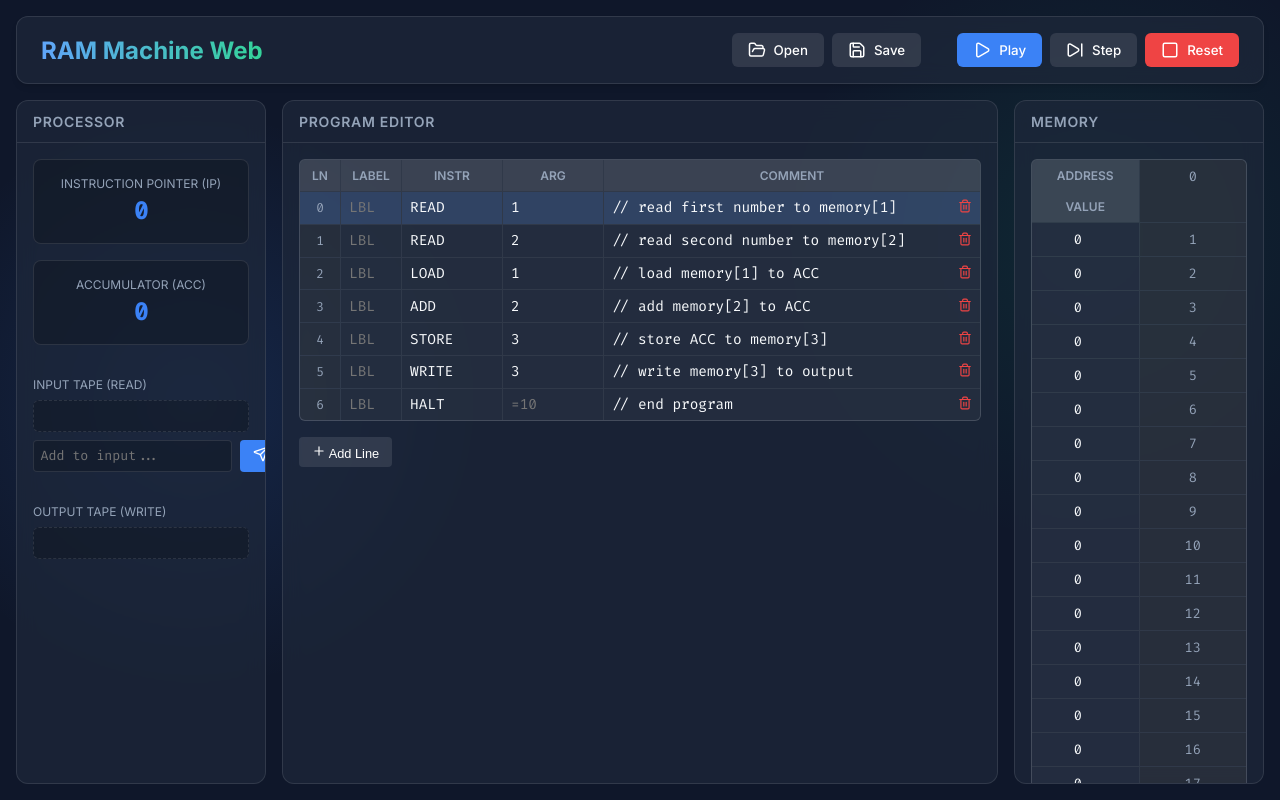
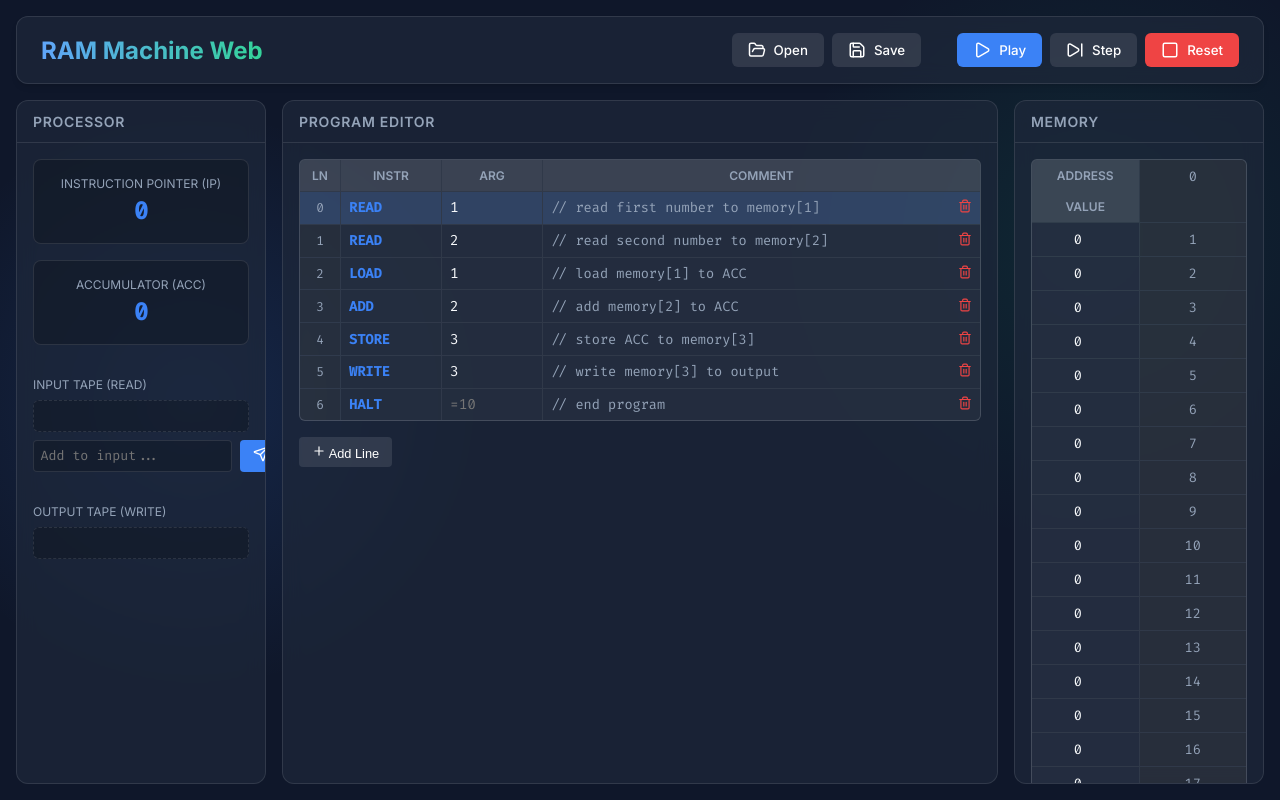
Before and after one commit to M1szS/premium-projekt, a React (Vite) app: page / in a window 1280 px wide. Built offline with nearby package versions, Linux system fonts and the light colour scheme.

Commit message:
feat: implement RAM machine editor interface with instruction management and execution controls

```diff
--- a/src/App.jsx
+++ b/src/App.jsx
@@ -7,13 +7,13 @@ import { RAMEngine } from './lib/ramEngine';
 import './styles/main.scss';
 
 const initialProgram = [
-  { label: '', instruction: 'READ', argument: '1', comment: '// read first number to memory[1]' },
-  { label: '', instruction: 'READ', argument: '2', comment: '// read second number to memory[2]' },
-  { label: '', instruction: 'LOAD', argument: '1', comment: '// load memory[1] to ACC' },
-  { label: '', instruction: 'ADD', argument: '2', comment: '// add memory[2] to ACC' },
-  { label: '', instruction: 'STORE', argument: '3', comment: '// store ACC to memory[3]' },
-  { label: '', instruction: 'WRITE', argument: '3', comment: '// write memory[3] to output' },
-  { label: '', instruction: 'HALT', argument: '', comment: '// end program' },
+  { instruction: 'READ', argument: '1', comment: '// read first number to memory[1]' },
+  { instruction: 'READ', argument: '2', comment: '// read second number to memory[2]' },
+  { instruction: 'LOAD', argument: '1', comment: '// load memory[1] to ACC' },
+  { instruction: 'ADD', argument: '2', comment: '// add memory[2] to ACC' },
+  { instruction: 'STORE', argument: '3', comment: '// store ACC to memory[3]' },
+  { instruction: 'WRITE', argument: '3', comment: '// write memory[3] to output' },
+  { instruction: 'HALT', argument: '', comment: '// end program' },
 ];
 
 function App() {
@@ -112,7 +112,7 @@ function App() {
   }, [isRunning, program]); // Need program in dep to keep it updated
 
   const handleAddLine = () => {
-    setProgram([...program, { label: '', instruction: '', argument: '', comment: '' }]);
+    setProgram([...program, { instruction: '', argument: '', comment: '' }]);
   };
 
   const handleRemoveLine = (index) => {
--- a/src/components/ProgramEditor.jsx
+++ b/src/components/ProgramEditor.jsx
@@ -1,11 +1,54 @@
 import React from 'react';
 import { Plus, Trash2 } from 'lucide-react';
 
+const INSTRUCTIONS = [
+  'READ', 'WRITE', 'LOAD', 'STORE', 'ADD', 'SUB', 'MULT', 'DIV', 'JUMP', 'JGTZ', 'JZERO', 'HALT', 'NOP'
+];
+
 export function ProgramEditor({ program, activeLine, onChange, onAddLine, onRemoveLine }) {
+
+  const getAutoComment = (inst, arg) => {
+    if (!inst) return '';
+    const instruction = inst.toUpperCase();
+    const cleanArg = arg ? arg.trim() : '';
+
+    let target = '';
+    if (cleanArg.startsWith('=')) {
+      target = `value ${cleanArg.substring(1)}`;
+    } else if (cleanArg.startsWith('*') || cleanArg.startsWith('^')) {
+      target = `address pointed to by address ${cleanArg.substring(1)}`;
+    } else if (cleanArg) {
+      target = `address ${cleanArg}`;
+    }
+
+    switch (instruction) {
+      case 'READ': return `// read input to ${target || 'address'}`;
+      case 'WRITE': return `// write ${target || 'value'} to output`;
+      case 'LOAD': return `// load ${target || 'value'} to accumulator`;
+      case 'STORE': return `// store accumulator to ${target || 'address'}`;
+      case 'ADD': return `// add ${target || 'value'} to accumulator`;
+      case 'SUB': return `// subtract ${target || 'value'} from accumulator`;
+      case 'MULT': return `// multiply accumulator by ${target || 'value'}`;
+      case 'DIV': return `// divide accumulator by ${target || 'value'}`;
+      case 'JUMP': return `// jump to label/line ${cleanArg}`;
+      case 'JGTZ': return `// jump to ${cleanArg} if ACC > 0`;
+      case 'JZERO': return `// jump to ${cleanArg} if ACC == 0`;
+      case 'HALT': return `// halt program execution`;
+      case 'NOP': return `// no operation`;
+      default: return '';
+    }
+  };
 
   const handleChange = (index, field, value) => {
     const newProgram = [...program];
-    newProgram[index] = { ...newProgram[index], [field]: value };
+    const updatedLine = { ...newProgram[index], [field]: value };
+
+    // Update comment automatically
+    if (field === 'instruction' || field === 'argument') {
+      updatedLine.comment = getAutoComment(updatedLine.instruction, updatedLine.argument);
+    }
+
+    newProgram[index] = updatedLine;
     onChange(newProgram);
   };
 
@@ -17,7 +60,6 @@ export function ProgramEditor({ program, activeLine, onChange, onAddLine, onRemo
           {/* Header */}
           <div className="grid-row">
             <div className="grid-header">LN</div>
-            <div className="grid-header">Label</div>
             <div className="grid-header">Instr</div>
             <div className="grid-header">Arg</div>
             <div className="grid-header">Comment</div>
@@ -28,20 +70,16 @@ export function ProgramEditor({ program, activeLine, onChange, onAddLine, onRemo
             <div key={index} className={`grid-row ${activeLine === index ? 'active' : ''}`}>
               <div className="grid-cell ln">{index}</div>
               <div className="grid-cell">
-                <input
-                  type="text"
-                  value={line.label}
-                  onChange={(e) => handleChange(index, 'label', e.target.value)}
-                  placeholder="LBL"
-                />
-              </div>
-              <div className="grid-cell">
-                <input
-                  type="text"
+                <select
+                  className="instr-select"
                   value={line.instruction}
                   onChange={(e) => handleChange(index, 'instruction', e.target.value)}
-                  placeholder="ADD"
-                />
+                >
+                  <option value="">--</option>
+                  {INSTRUCTIONS.map(opt => (
+                    <option key={opt} value={opt}>{opt}</option>
+                  ))}
+                </select>
               </div>
               <div className="grid-cell">
                 <input
@@ -51,14 +89,10 @@ export function ProgramEditor({ program, activeLine, onChange, onAddLine, onRemo
                   placeholder="=10"
                 />
               </div>
-              <div className="grid-cell" style={{ display: 'flex' }}>
-                <input
-                  type="text"
-                  value={line.comment}
-                  onChange={(e) => handleChange(index, 'comment', e.target.value)}
-                  placeholder="// Comment"
-                  style={{ flex: 1 }}
-                />
+              <div className="grid-cell" style={{ display: 'flex', alignItems: 'center' }}>
+                <div className="static-comment" style={{ flex: 1, padding: '0 0.5rem', color: 'var(--text-muted)', fontSize: '0.85rem', fontFamily: 'var(--font-mono)' }}>
+                  {line.comment || getAutoComment(line.instruction, line.argument)}
+                </div>
                 <button
                   onClick={() => onRemoveLine(index)}
                   style={{ background: 'transparent', border: 'none', color: 'var(--error-color)', cursor: 'pointer', padding: '0 0.5rem' }}
--- a/src/styles/main.scss
+++ b/src/styles/main.scss
@@ -249,7 +249,7 @@ body {
 /* Program Editor */
 .editor-grid {
   display: grid;
-  grid-template-columns: 40px 60px 100px 100px 1fr;
+  grid-template-columns: 40px 100px 100px 1fr;
   gap: 1px;
   background: var(--panel-border);
   border: 1px solid var(--panel-border);
@@ -301,6 +301,29 @@ body {
       font-family: var(--font-mono);
       font-size: 0.9rem;
       outline: none;
+
+      &:focus {
+        background: rgba(255,255,255,0.05);
+      }
+    }
+
+    select.instr-select {
+      width: 100%;
+      background: transparent;
+      border: none;
+      color: var(--accent-color);
+      padding: 0.4rem 0.5rem;
+      font-family: var(--font-mono);
+      font-size: 0.85rem;
+      font-weight: 600;
+      outline: none;
+      cursor: pointer;
+      appearance: none;
+
+      option {
+        background: var(--bg-color);
+        color: white;
+      }
 
       &:focus {
         background: rgba(255,255,255,0.05);
```
